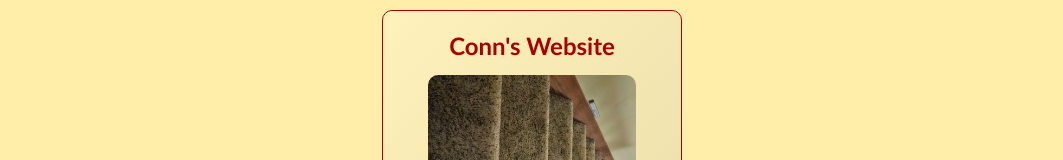
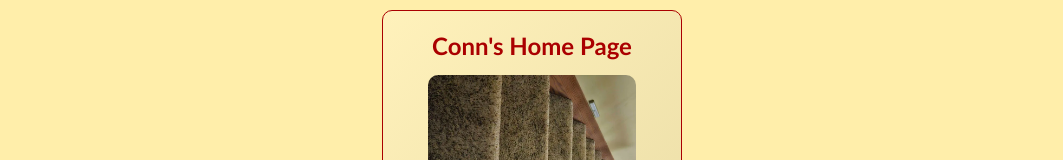
Before and after one commit to ConnFDM/connfdm.github.io, a plain HTML site: page index.html in a window 1280 px wide. Shown: the top 160 px of the page, without its empty margins (108-1171 px from the left). Drawn offline with Linux system fonts and the light colour scheme.

Commit message:
Update index.html

```diff
--- a/index.html
+++ b/index.html
@@ -3,7 +3,7 @@
 <head>
     <meta charset="UTF-8">
     <meta name="viewport" content="width=<device-width>, initial-scale=1.0">
-    <title>Conn's Website</title>
+    <title>Conn's Home Page</title>
     <script src="https://lint.page/kit/4d0fe3.js" crossorigin="anonymous"></script>
     <style>
         body {
@@ -59,7 +59,7 @@
 <body>
     <section id="intro">
         <h1>
-            Conn's Website
+            Conn's Home Page
         </h1>
         <figure>
             <img
```
